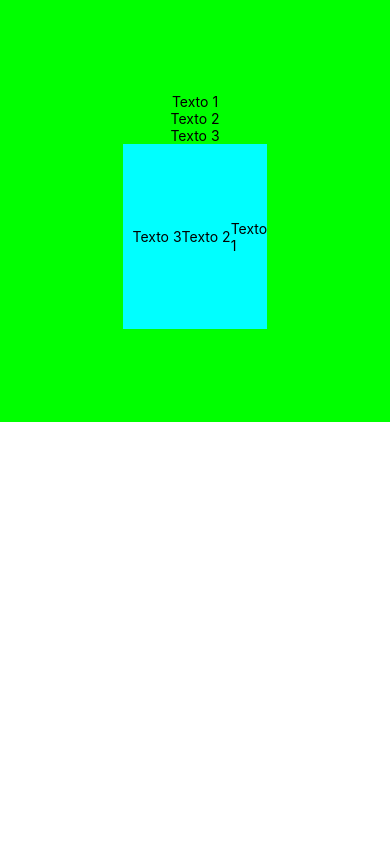
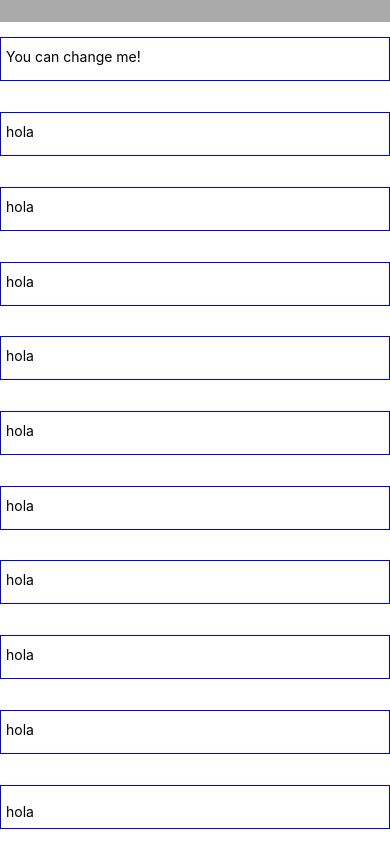
Before and after one commit to jinkoandres/Sergio-Shortcuts, a React Native app: screen / in a window 390 px wide. Built offline with nearby package versions, Linux system fonts and the light colour scheme.

Commit message:
Actualizacion app.js

```diff
--- a/App.js
+++ b/App.js
@@ -1,17 +1,37 @@
 import React from 'react';
-import { StyleSheet, Text, View } from 'react-native';
+import { StyleSheet, Text, View, TextInput } from 'react-native';
 
 export default class App extends React.Component {
+  state = {
+    inputValue: "You can change me!"
+  };
+
+  _handleTextChange = inputValue => {
+    this.setState({ inputValue });
+  };
+
   render() {
     return (
-      <View style={styles.container}>
-        <Text>Texto 1</Text>
-        <Text>Texto 2</Text>
-        <Text>Texto 3</Text>
-        <View style={styles.container2}>
-          <Text style={styles.txt}>Texto 1</Text>
-          <Text>Texto 2</Text>
-          <Text>Texto 3</Text>
+      <View style={styles.root}>
+        <View style={styles.statusbar}>
+        </View>
+        <View style={styles.contenedor}>
+          <Text style={styles.elemento1}>{this.state.inputValue}</Text>
+          <Text style={styles.elemento1}>hola</Text>
+          <Text style={styles.elemento1}>hola</Text>
+          <Text style={styles.elemento1}>hola</Text>
+          <Text style={styles.elemento1}>hola</Text>
+          <Text style={styles.elemento1}>hola</Text>
+          <Text style={styles.elemento1}>hola</Text>
+          <Text style={styles.elemento1}>hola</Text>
+          <Text style={styles.elemento1}>hola</Text>
+          <Text style={styles.elemento1}>hola</Text>
+          <TextInput
+            value='hola'
+            onChangeText={this._handleTextChange}
+            style={styles.elemento1}
+          />
+
         </View>
       </View>
     );
@@ -19,23 +39,32 @@ export default class App extends React.Component {
 }
 
 const styles = StyleSheet.create({
-  container: {
-    flex: 0.5,
-    backgroundColor: '#0f0',
-    alignItems: 'center',
-    justifyContent: 'center',
+  root: {
+    flex:1,
+    borderWidth:0,
+    borderColor:'red',
+    flexDirection:'column',
   },
-  container2: {
-    flex: 0.5,
-    backgroundColor: '#0ff',
-    alignItems: 'center',
-    justifyContent: 'flex-start',
-    flexDirection: 'row-reverse',
+  statusbar: {
+    height:22,
+    borderWidth:0,
+    borderColor:'red',
+    flexDirection:'column',
+    backgroundColor:'#aaaaaa'
   },
-  txt: {
-    flex: 0.2,
-    alignItems: 'center',
-    justifyContent: 'flex-start',
-    flexDirection: 'row-reverse',
+  contenedor: {
+    flex:1,
+    borderWidth:0,
+    borderColor:'red',
+    flexDirection:'column',
+    justifyContent:'space-around'
+
   },
+  elemento1:{
+    height:44,
+    borderWidth:1,
+    borderColor:'blue',
+    paddingTop:10,
+    paddingLeft:5,
+  }
 });
```
